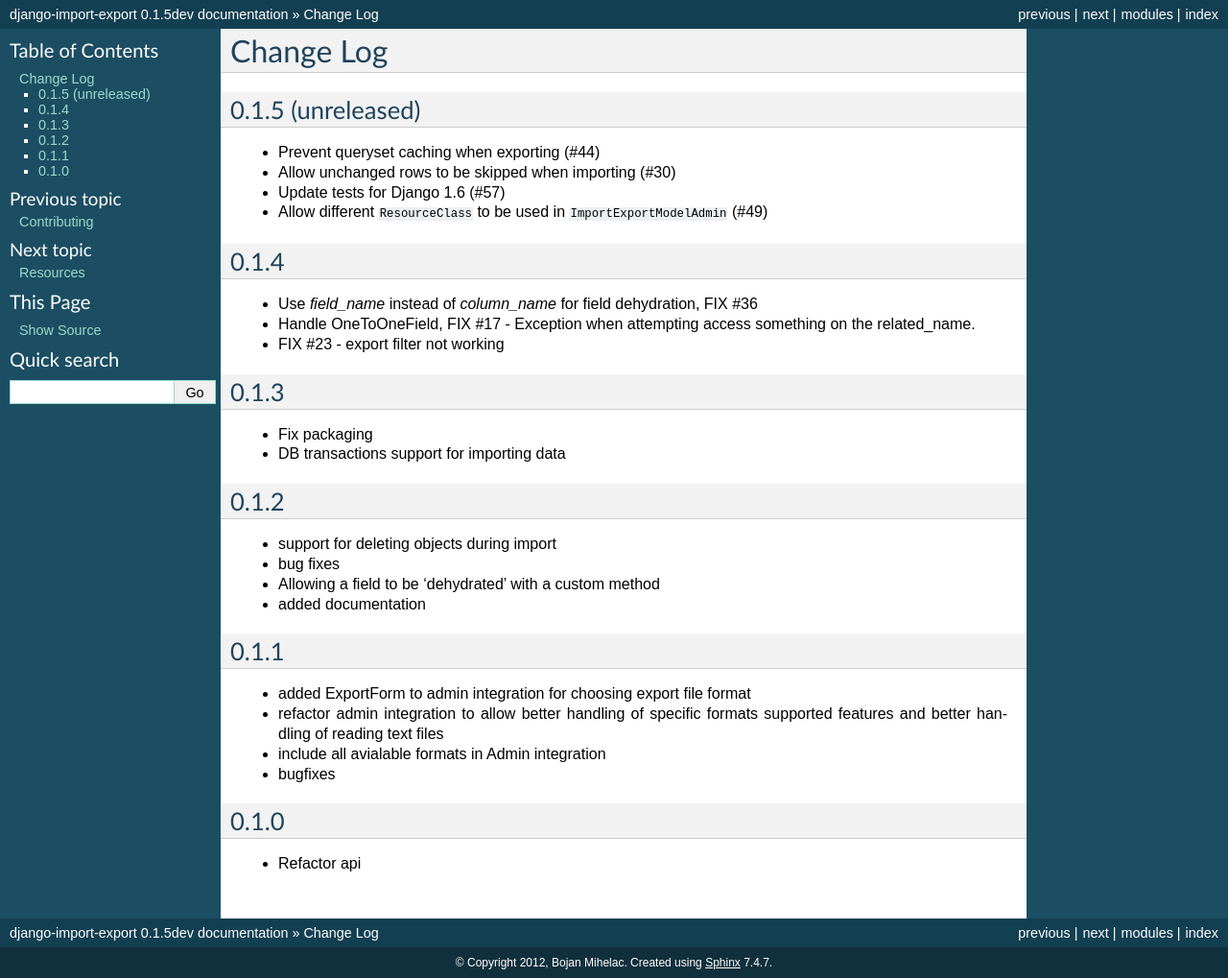
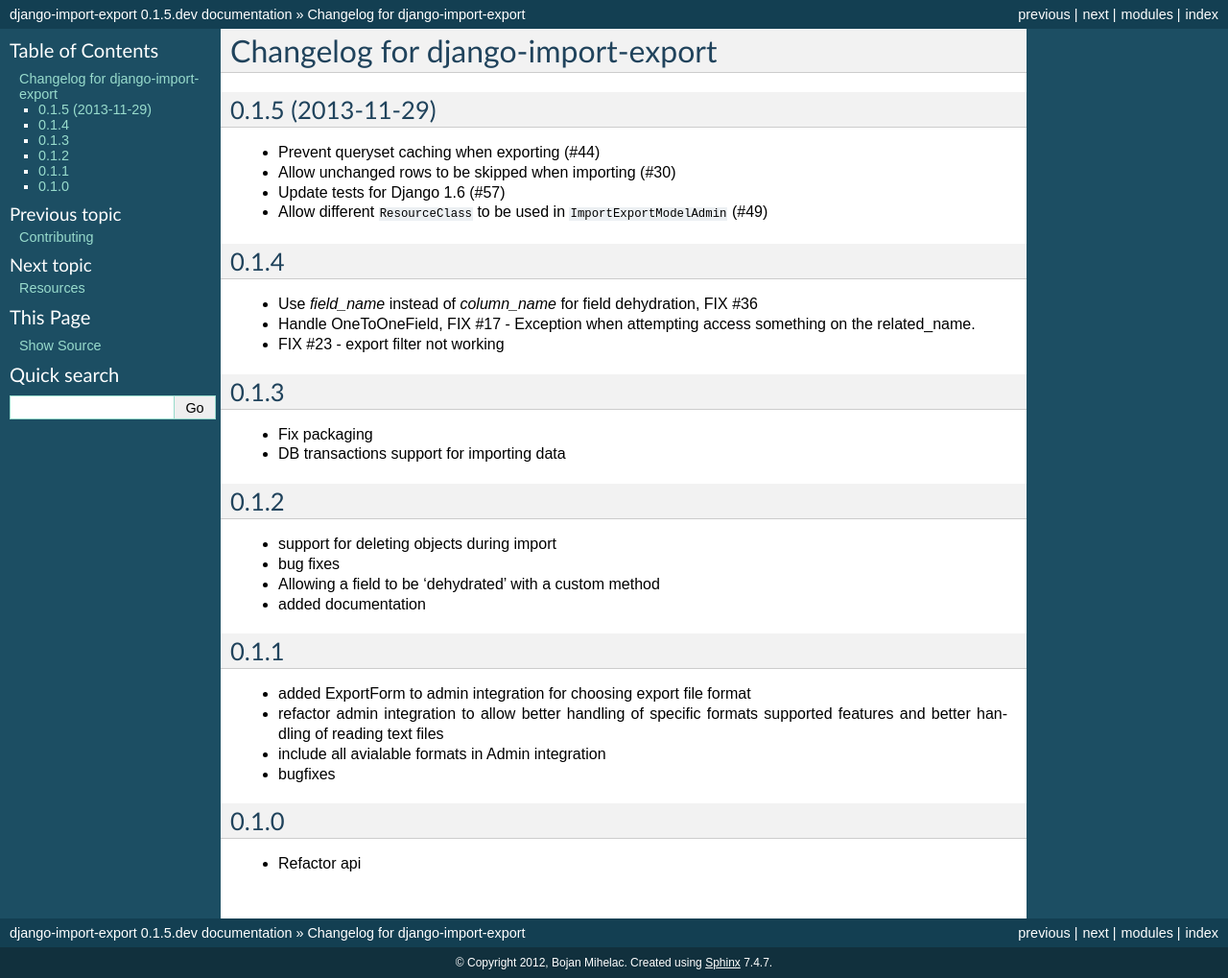
Before and after one commit to django-import-export/django-import-export, a Sphinx documentation site: the page built from docs/changelog.rst, in a window 1280 px wide. Shown: the whole page at 96% size. Built offline with Sphinx 7.4.7, drawn with Linux system fonts in a browser that asks for light colours.

Commit message:
Update version number, changelog to be used with zest.releaser

```diff
--- a/docs/changelog.rst
+++ b/docs/changelog.rst
@@ -1,9 +1,8 @@
-==========
-Change Log
-==========
+Changelog for django-import-export
+==================================
 
-0.1.5 (unreleased)
-==================
+0.1.5 (2013-11-29)
+------------------
 
 * Prevent queryset caching when exporting (#44)
 
@@ -15,7 +14,7 @@
   (#49)
 
 0.1.4
-=====
+-----
 
 * Use `field_name` instead of `column_name` for field dehydration, FIX #36
 
@@ -25,14 +24,14 @@
 * FIX #23 - export filter not working
 
 0.1.3
-=====
+-----
 
 * Fix packaging
 
 * DB transactions support for importing data
 
 0.1.2
-=====
+-----
 
 * support for deleting objects during import
 
@@ -43,7 +42,7 @@
 * added documentation
 
 0.1.1
-=====
+-----
 
 * added ExportForm to admin integration for choosing export file format
 
@@ -55,6 +54,6 @@
 * bugfixes
 
 0.1.0
-=====
+-----
 
 * Refactor api
--- a/import_export/__init__.py
+++ b/import_export/__init__.py
@@ -1,2 +1 @@
-VERSION = (0, 1, '5dev')
-__version__ = '.'.join(map(str, VERSION))
+__version__ = "0.1.5.dev"
```
